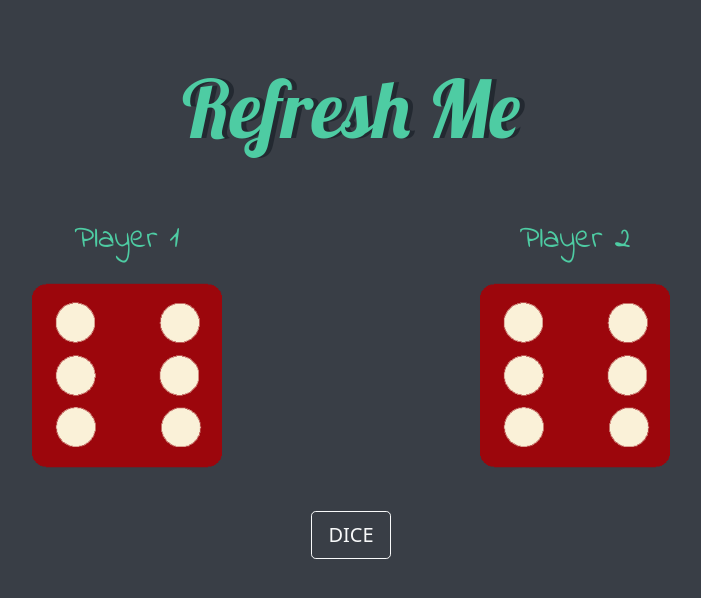
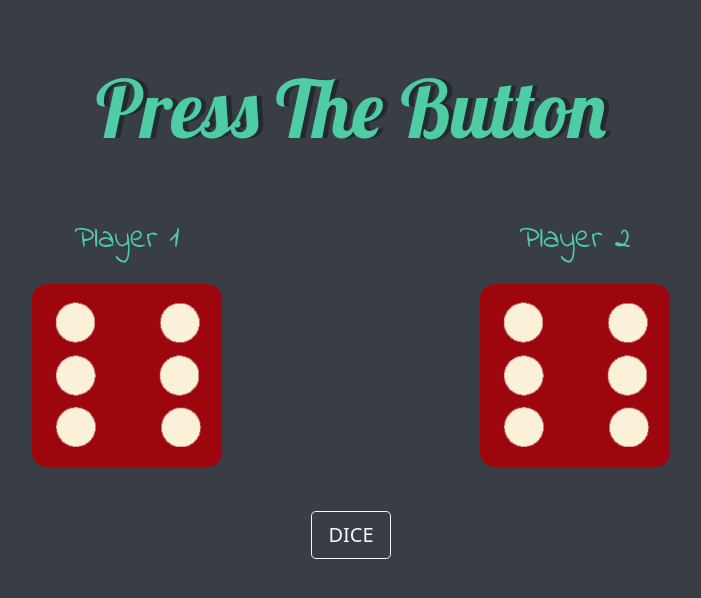
Before and after one commit to thisisankit27/DiceRoll, a plain HTML site: page index.html in a window 1280 px wide. Shown: the whole page, without its empty margins (289-990 px from the left). Drawn offline with nearby package versions, Linux system fonts and the light colour scheme.

Commit message:
suitable heading renamed
Signed-off-by: thisisankit27 <thisisankitsrivastava@gmail.com>

```diff
--- a/index.html
+++ b/index.html
@@ -11,7 +11,7 @@
   <body>
 
     <div class="container-fluid">
-      <h1>Refresh Me</h1>
+      <h1>Press The Button</h1>
 
       <div class="row">
         <div class="col-lg-6 dice">
```
